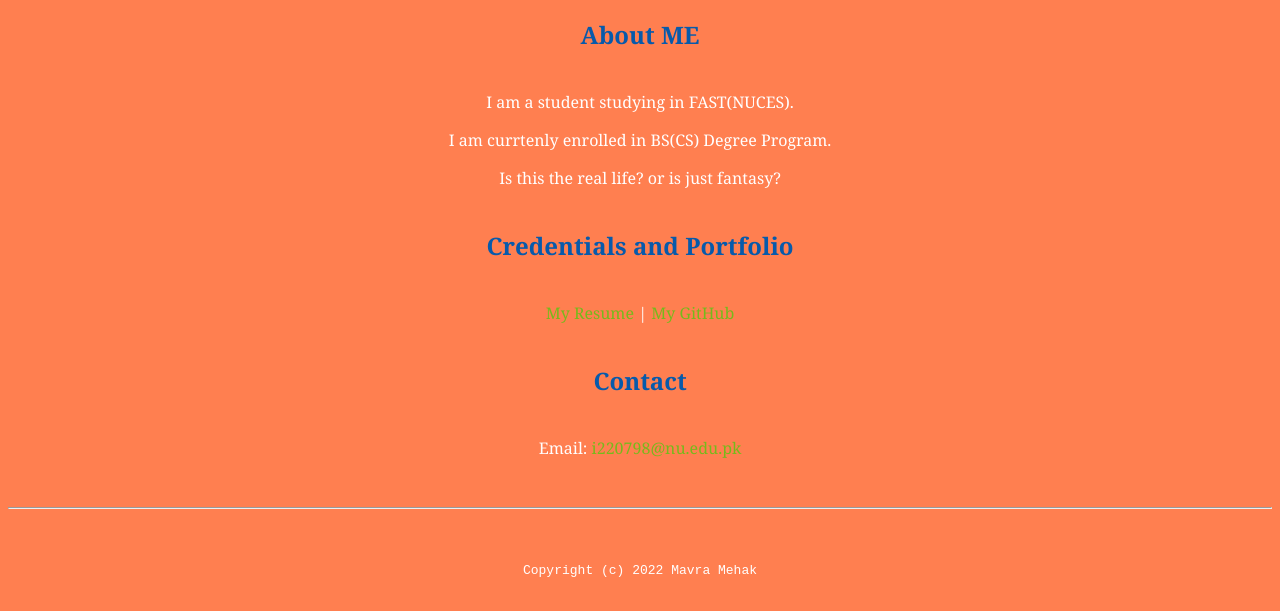
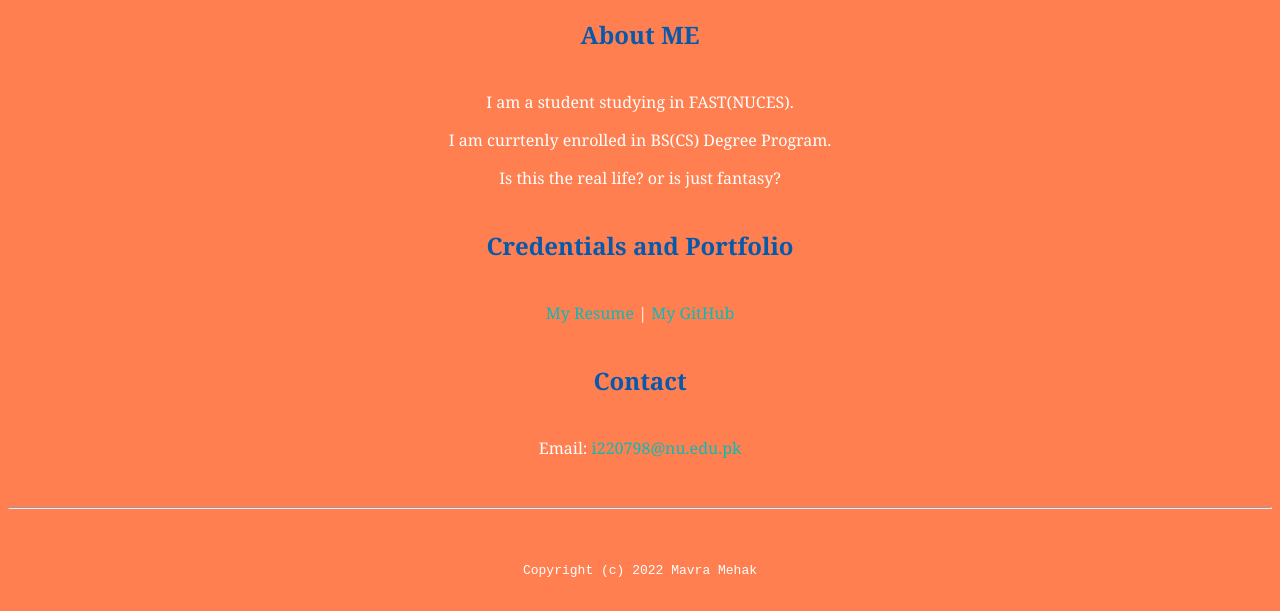
Before and after one commit to MavraMehak/mavramehak.gitbhub.io, a plain HTML site: page index.html in a window 1280 px wide. Shown: the part 482-1093 px from the top of the page. Drawn offline with Linux system fonts and the light colour scheme.

Commit message:
Update master.css

```diff
--- a/css/master.css
+++ b/css/master.css
@@ -3,12 +3,12 @@
 /* Text inside these asterisks and slashes are comments for human */
 
   a {
-    color: #76BA1B;
+    color: #0abab5;
     text-decoration: none; /* This means we do not want hyperlinks to be underlined */
   }
 
   a:hover {
-    color: blue;
+    color: red;
 
     text-decoration: none; /* This means we do not want hyperlinks to be underlined */
   }
```
